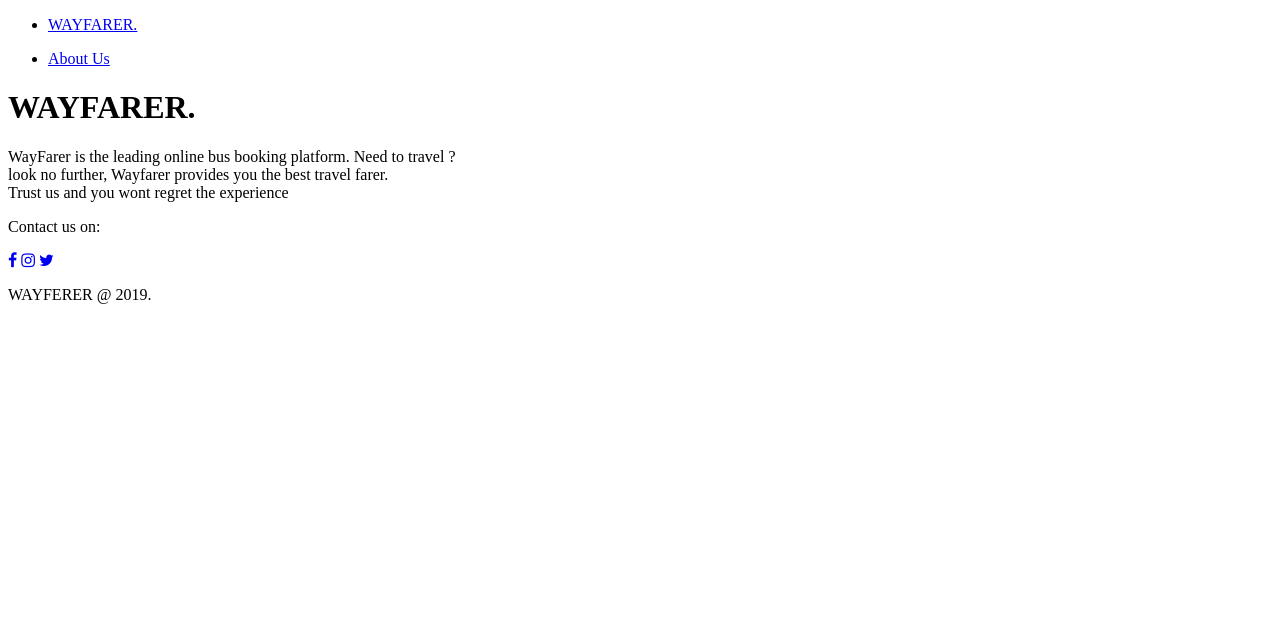
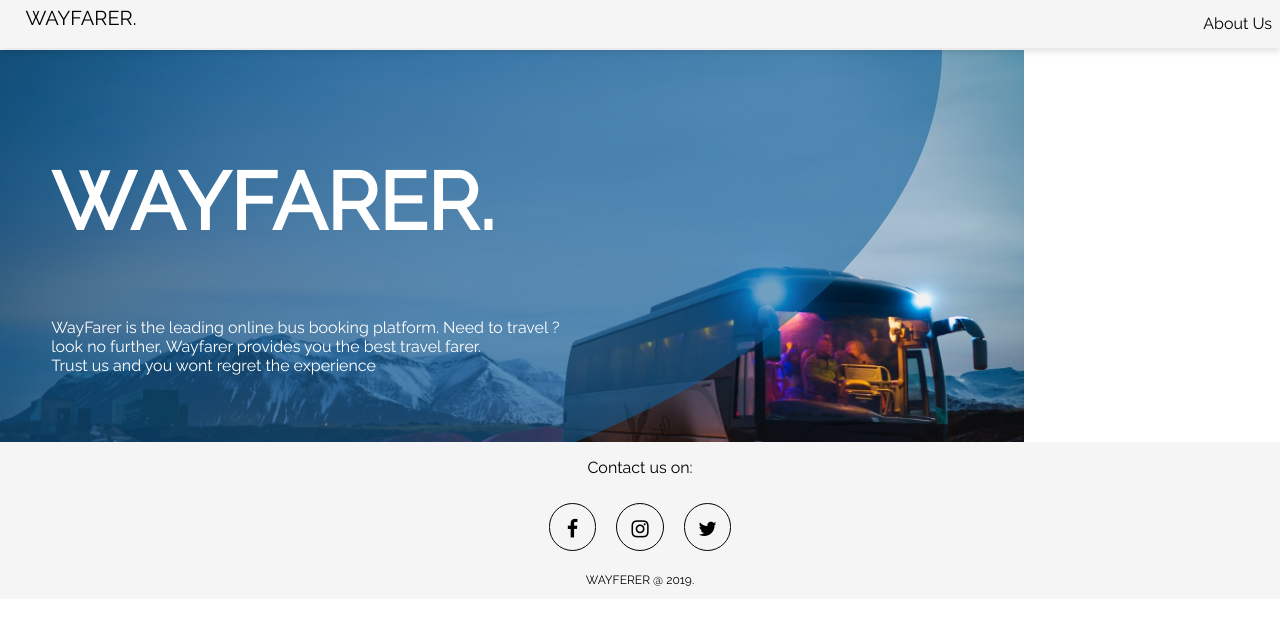
Before and after one commit to JosephNjuguna/WayfarerV1, a plain HTML site: page UI/index.html in a window 1280 px wide. Drawn offline with Linux system fonts and the light colour scheme; the site is published under a folder, as on GitHub Pages, so addresses that start at the root find nothing; a script that the page names is missing.

Commit message:
ft(ui): update css link [Finishes #167184142]

```diff
--- a/UI/index.html
+++ b/UI/index.html
@@ -7,8 +7,8 @@
     <meta http-equiv="X-UA-Compatible" content="ie=edge">
     <link href="https://fonts.googleapis.com/css?family=Raleway&display=swap" rel="stylesheet">
     <link rel="stylesheet" href="https://cdnjs.cloudflare.com/ajax/libs/font-awesome/4.7.0/css/font-awesome.min.css">
-    <link rel="stylesheet" href="/UI/static/css/style.css">
-    <title>Document</title>
+    <link rel="stylesheet" href="./static/css/style.css">
+    <title>WAYFARER</title>
 </head>
 
 <body>
```
